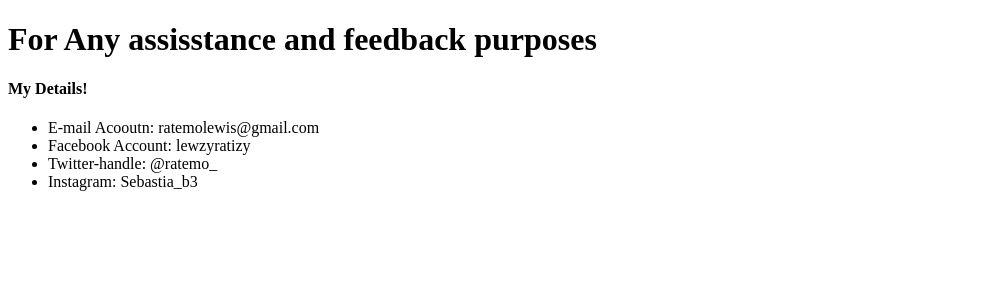
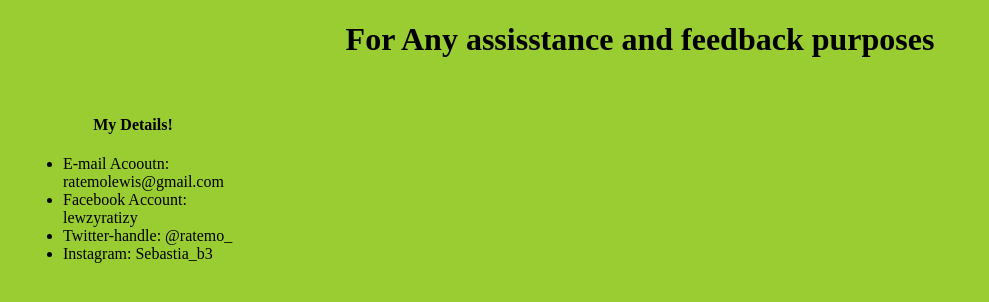
Before and after one commit to ratemolewis/luiz, a plain HTML site: page contact/contact.html in a window 1280 px wide. Shown: the whole page, without its empty margins (0-989 px from the left). Drawn offline with Linux system fonts and the light colour scheme.

```diff
--- a/contact/contact.html
+++ b/contact/contact.html
@@ -1,11 +1,12 @@
 <!DOCTYPE html>
 <html>
 <head>
-<h1>For Any assisstance and feedback purposes</h1>
+    <link href="../stles/stles.css" rel="stylesheet" type="text/css">
+     <h1 align="center" class="conatct-head">For Any assisstance and feedback purposes</h1>
 </head>
 <body>
-  <div class="text-box">
-       <h4>My Details!</h4>
+  <div class="column">
+       <h4 align="center">My Details!</h4>
         <ul>
           <li>E-mail Acooutn: ratemolewis@gmail.com</li>
           <li>Facebook Account: lewzyratizy</li>
```
